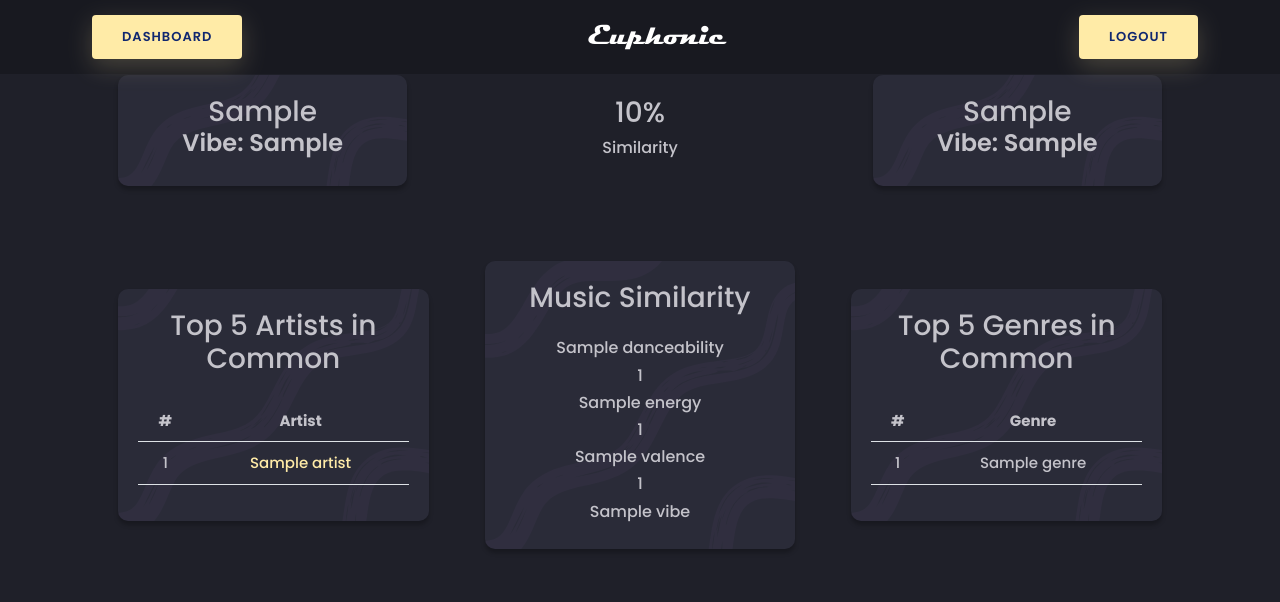
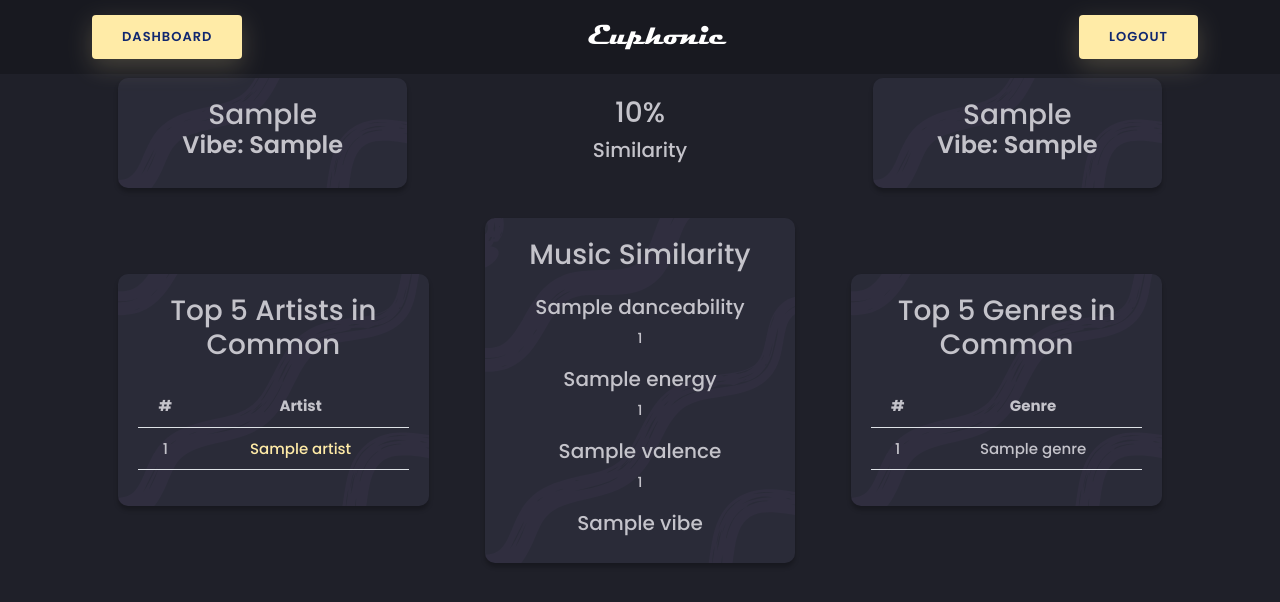
Before and after one commit to Scooney6/Euphonic, a Flask app: template Flask/templates/compare.html in a window 1280 px wide. Shown: the top 602 px of the page. Run offline with Flask 2, Linux system fonts and the light colour scheme; the template is opened without the code that fills it: most values are stand-ins (such as "Sample title", 1, 10 or a date in 2020); parts of the project's set-up code (start-up, migrations or seed data) failed here and were passed over; some libraries are stand-ins or nearby versions.

Commit message:
Minor Compare UI Changes

```diff
--- a/Flask/templates/compare.html
+++ b/Flask/templates/compare.html
@@ -37,21 +37,21 @@
     <!-- Body -->
     <div class="section">
         <div class="container">
-            <div class="row my-5 justify-content-around">
+            <div class="row mt-5 justify-content-around">
                 <div class="col mx-5 my-auto user">
                     <h3>{{ user1 }}</h3>
                     <h4>Vibe: {{ user1_vibe }}</h4>
                 </div>
                 <div class="col mx-5 my-5 comparison-score">
                     <h3>{{ score }}%</h3>
-                    <h6>Similarity</h6>
+                    <h5>Similarity</h5>
                 </div>
                 <div class="col mx-5 my-auto user">
                     <h3>{{ user2 }}</h3>
                     <h4>Vibe: {{ user2_vibe }}</h4>
                 </div>
             </div>
-            <div class="row justify-content-around">
+            <div class="row pb-4 justify-content-around">
                 <div class="user col mx-5 my-auto">
                     <!-- <div class="col-md-12"> -->
                     <h3 class="text-center mb-4">Top 5 Artists in Common</h3>
@@ -73,15 +73,15 @@
                     </table>
                     <!-- </div> -->
                 </div>
-                <div class="user col mx-2 my-auto">
+                <div class="user col mx-2">
                     <h3 class="text-center mb-4">Music Similarity</h3>
-                    <h6>{{ music_similarity['danceability'] }}</h6>
-                    <h6>{{ music_similarity['danceability_percent'] }}</h6>
-                    <h6>{{ music_similarity['energy'] }}</h6>
-                    <h6>{{ music_similarity['energy_percent'] }}</h6>
-                    <h6>{{ music_similarity['valence'] }}</h6>
-                    <h6>{{ music_similarity['valence_percent'] }}</h6>
-                    <h6>{{ music_similarity['vibe'] }}</h6>
+                    <h5>{{ music_similarity['danceability'] }}</h5>
+                    <p>{{ music_similarity['danceability_percent'] }}</p>
+                    <h5>{{ music_similarity['energy'] }}</h5>
+                    <p>{{ music_similarity['energy_percent'] }}</p>
+                    <h5>{{ music_similarity['valence'] }}</h5>
+                    <p>{{ music_similarity['valence_percent'] }}</p>
+                    <h5>{{ music_similarity['vibe'] }}</h5>
                 </div>
                 <div class="user col mx-5 my-auto">
                     <h3 class="text-center mb-4">Top 5 Genres in Common</h3>
```
